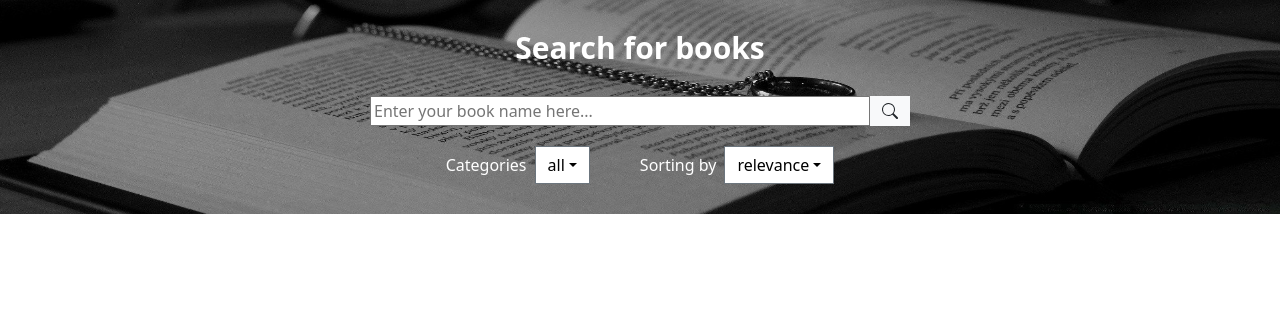
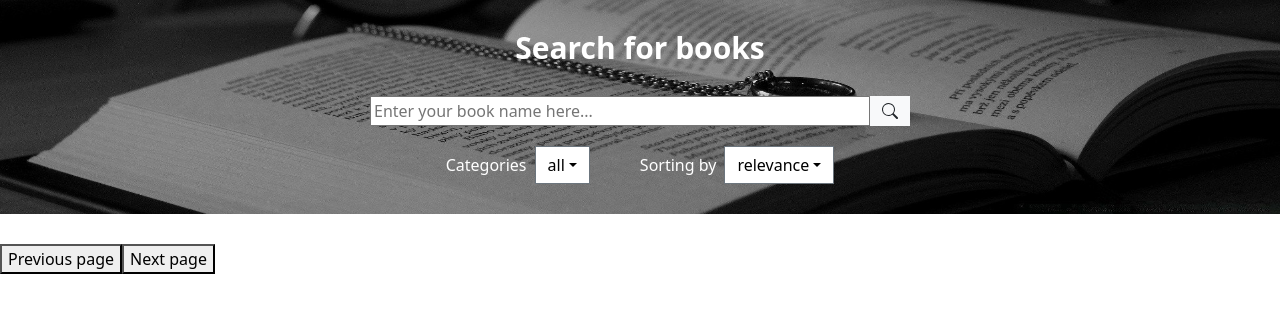
Before and after one commit to Henzival/Modsen_Test_Repisitory, a React (Create React App) app in the folder practice/: page / in a window 1280 px wide. Shown: the top 312 px of the page. Built offline with nearby package versions, Linux system fonts and the light colour scheme.

Commit message:
made the pagination, changed some things in the code, the get requests are now asynchronous

```diff
--- a/practice/src/components/App.js
+++ b/practice/src/components/App.js
@@ -1,4 +1,4 @@
-import React, {useState} from 'react';
+import React, {useState, useEffect} from 'react';
 import 'bootstrap/dist/css/bootstrap.min.css';
 import '../css/App.css';
 import 'bootstrap/dist/js/bootstrap.bundle.min.js';
@@ -10,14 +10,16 @@ const App = function() {
   const [result, setResult] = useState([]);
   const [apiKey, setApiKey] = useState('AIzaSyABr3qUyULawkxgjZDk3HwgwdbwhImINDg');
   const [quantity, setQuantity] = useState('');
-  const [pagin, setPagin] = useState();
+  const [count, setCount] = useState(0);
+
   const handleChange = (event) => {
     const book = event.target.value;
     setBook(book);
   }
-  const handleSubmit = (event) => {
+  const handleSubmit = async(event) => {
     event.preventDefault();
-    axios.get('https://www.googleapis.com/books/v1/volumes?q='+book+'&key='+apiKey+'&maxResults=30')
+    setCount(0);
+    await axios.get('https://www.googleapis.com/books/v1/volumes?q='+book+'&key='+apiKey+'&maxResults=30')
     .then(data => {
       console.log(data);
       console.log(data.data.items);
@@ -26,6 +28,36 @@ const App = function() {
     });
   }
 
+  const handlePaginationPrev = async() => {
+    if ((count - 30) < 0) {
+      alert('This is the first page.');
+    }
+    else {
+      setCount(count => count - 30);
+      await axios.get('https://www.googleapis.com/books/v1/volumes?q='+book+'&key='+apiKey+'&maxResults=30'+'&startIndex='+count.toString())
+      .then(data => {
+      console.log(data);
+      console.log(data.data.items);
+      setResult(data.data.items);
+    });
+  }
+}
+
+  const handlePaginationNext = async() => {
+    setCount(count => count + 30);
+    if (book === '') {
+      alert('Nothing was prompted.');
+    }
+    else {
+      console.log(count)
+      await axios.get('https://www.googleapis.com/books/v1/volumes?q='+book+'&key='+apiKey+'&maxResults=30'+'&startIndex='+count.toString())
+      .then(data => {
+      console.log(data);
+      console.log(data.data.items);
+      setResult(data.data.items);
+    });
+    }
+  }
   return (
     <section className="header">
       <div className="navbar navbar-dark bg-dark">
@@ -70,13 +102,17 @@ const App = function() {
       {result.length !== 0 ? <div className='result'> <h2 className="results">Found {quantity.data.totalItems} results</h2></div> : ''}
       <div className='cards'>
         {result.map((book, index) => (
-          <a target='_blank' href={book.volumeInfo.previewLink} className='book-card'>
+          <li target='_blank' href={book.volumeInfo.previewLink} className='book-card' key={book.id}>
             <h3 className='book-category'>{book.volumeInfo.categories + ''}</h3>
             <img src={book.volumeInfo.imageLinks !== undefined ? book.volumeInfo.imageLinks.thumbnail : ''} alt={book.title} width={250} height={350}/>
             <h3 className='book-title'>{book.volumeInfo.title}</h3>
             <h3 className='book-author'>{book.volumeInfo.authors + ''}</h3>
-          </a>
+          </li>
       ))}
+        </div>
+        <div className='pagination'>
+          <button className='pagination-button' onClick={handlePaginationPrev}>Previous page</button>
+          <button className='pagination-button' onClick={handlePaginationNext}>Next page</button>
         </div>
     </section>
   );
```
